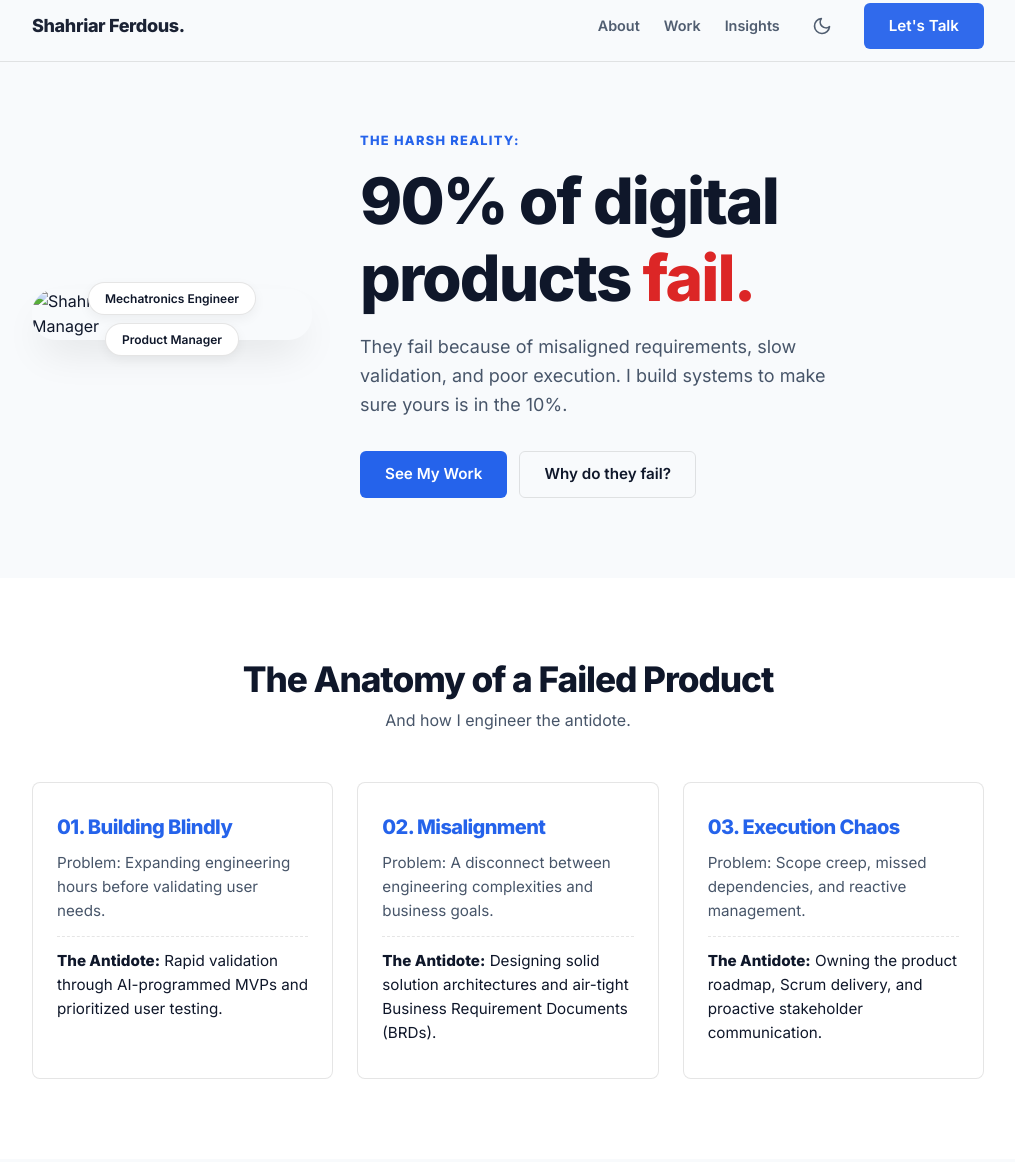
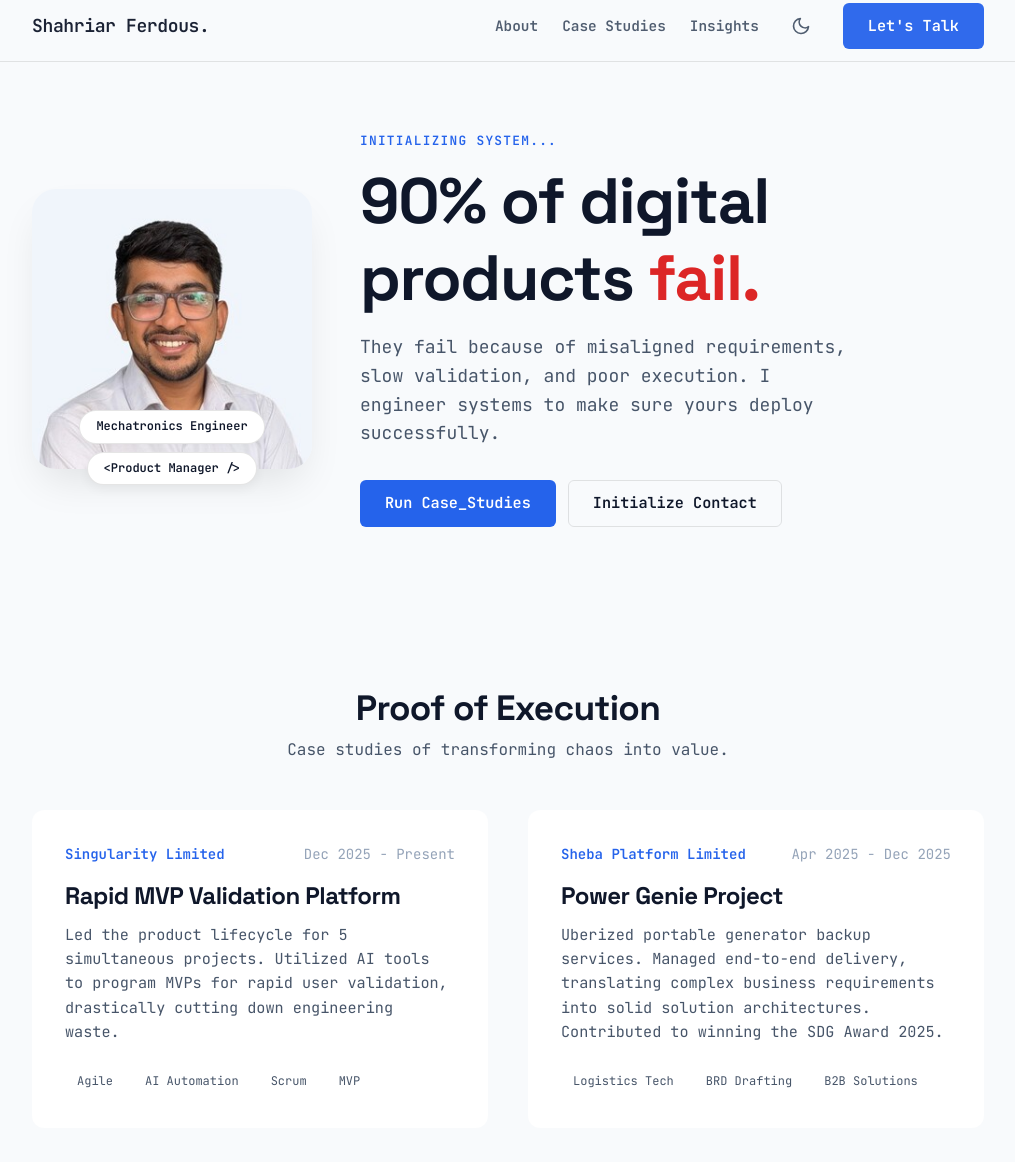
Before and after one commit to SFOcean/master-site-v1.0, a plain HTML site: page index.html in a window 1280 px wide. Shown: the part 9-1171 px from the top of the page, without its empty margins (132-1147 px from the left). Drawn offline with Linux system fonts and the light colour scheme.

Commit message:
feat: Techish redesign v1.2.0 (JetBrains Mono + Space Grotesk, Anatomy removed)

```diff
--- a/css/style.css
+++ b/css/style.css
@@ -18,7 +18,8 @@
     --border-color: rgba(0, 0, 0, 0.1);
 
     /* Typography */
-    --font-sans: 'Inter', system-ui, sans-serif;
+    --font-mono: 'JetBrains Mono', monospace;
+    --font-sans: 'Space Grotesk', system-ui, sans-serif;
 
     /* Spacing */
     --container-max: 1000px;
@@ -29,18 +30,20 @@
 [data-theme="dark"] {
     /* Dark Theme */
     --bg-primary: #0a0a0a;
-    --bg-secondary: #141414;
-    --bg-card: #1e1e1e;
+    --bg-secondary: #0f1115;
+    /* Slightly cooler dark for tech vibe */
+    --bg-card: #16181d;
 
-    --text-primary: #f5f5f5;
-    --text-secondary: #a3a3a3;
-    --text-muted: #737373;
+    --text-primary: #f8fafc;
+    --text-secondary: #94a3b8;
+    --text-muted: #64748b;
 
     --accent: #3b82f6;
-    --accent-hover: #2563eb;
+    --accent-hover: #60a5fa;
     --danger: #ef4444;
 
-    --border-color: rgba(255, 255, 255, 0.05);
+    --border-color: rgba(255, 255, 255, 0.08);
+    /* Slightly more visible border */
 }
 
 /* =========================================
@@ -57,22 +60,25 @@ html {
 }
 
 body {
-    font-family: var(--font-sans);
+    font-family: var(--font-mono);
     background-color: var(--bg-primary);
     color: var(--text-primary);
     line-height: 1.6;
     -webkit-font-smoothing: antialiased;
     transition: background-color 0.3s ease, color 0.3s ease;
+    font-size: 0.95rem;
+    /* Slightly smaller base for mono font */
 }
 
 h1,
 h2,
 h3,
 h4 {
+    font-family: var(--font-sans);
     color: var(--text-primary);
     line-height: 1.2;
-    font-weight: 800;
-    letter-spacing: -0.03em;
+    font-weight: 700;
+    letter-spacing: -0.02em;
 }
 
 a {
--- a/index.html
+++ b/index.html
@@ -7,10 +7,12 @@
     <title>Shahriar Ferdous | Product Manager</title>
     <!-- CSS -->
     <link rel="stylesheet" href="css/style.css">
-    <!-- Google Fonts: Inter -->
+    <!-- Google Fonts: Space Grotesk & JetBrains Mono -->
     <link rel="preconnect" href="https://fonts.googleapis.com">
     <link rel="preconnect" href="https://fonts.gstatic.com" crossorigin>
-    <link href="https://fonts.googleapis.com/css2?family=Inter:wght@300;400;600;800&display=swap" rel="stylesheet">
+    <link
+        href="https://fonts.googleapis.com/css2?family=JetBrains+Mono:wght@400;600&family=Space+Grotesk:wght@500;700&display=swap"
+        rel="stylesheet">
 </head>
 
 <body>
@@ -21,7 +23,7 @@
             <a href="#" class="logo">Shahriar Ferdous.</a>
             <nav class="nav">
                 <a href="#about">About</a>
-                <a href="#projects">Work</a>
+                <a href="#projects">Case Studies</a>
                 <a href="#insights">Insights</a>
                 <button id="theme-toggle" class="theme-btn" aria-label="Toggle theme">
                     <svg class="sun-icon" xmlns="http://www.w3.org/2000/svg" width="20" height="20" viewBox="0 0 24 24"
@@ -59,51 +61,20 @@
                         <img src="assets/profile.jpg" alt="Shahriar Ferdous - Product Manager" class="profile-img">
                         <div class="hero-badges">
                             <span class="badge">Mechatronics Engineer</span>
-                            <span class="badge">Product Manager</span>
+                            <span class="badge">&lt;Product Manager /&gt;</span>
                         </div>
                     </div>
 
                     <!-- Right: Content -->
                     <div class="hero-content">
-                        <p class="eyebrow">The harsh reality:</p>
+                        <p class="eyebrow">Initializing system...</p>
                         <h1 class="hero-title">90% of digital products <span class="highlight">fail.</span></h1>
                         <p class="hero-subtitle">They fail because of misaligned requirements, slow validation, and poor
-                            execution. I build systems to make sure yours is in the 10%.</p>
+                            execution. I engineer systems to make sure yours deploy successfully.</p>
                         <div class="hero-actions">
-                            <a href="#projects" class="btn btn-primary">See My Work</a>
-                            <a href="#anatomy" class="btn btn-secondary">Why do they fail?</a>
+                            <a href="#projects" class="btn btn-primary">Run Case_Studies</a>
+                            <a href="#contact" class="btn btn-secondary">Initialize Contact</a>
                         </div>
-                    </div>
-                </div>
-            </div>
-        </section>
-
-        <!-- Anatomy of Failure Section -->
-        <section class="anatomy" id="anatomy">
-            <div class="container">
-                <div class="section-header">
-                    <h2>The Anatomy of a Failed Product</h2>
-                    <p>And how I engineer the antidote.</p>
-                </div>
-                <div class="anatomy-grid">
-                    <div class="anatomy-card">
-                        <h3>01. Building Blindly</h3>
-                        <p class="problem">Problem: Expanding engineering hours before validating user needs.</p>
-                        <p class="solution"><strong>The Antidote:</strong> Rapid validation through AI-programmed MVPs
-                            and prioritized user testing.</p>
-                    </div>
-                    <div class="anatomy-card">
-                        <h3>02. Misalignment</h3>
-                        <p class="problem">Problem: A disconnect between engineering complexities and business goals.
-                        </p>
-                        <p class="solution"><strong>The Antidote:</strong> Designing solid solution architectures and
-                            air-tight Business Requirement Documents (BRDs).</p>
-                    </div>
-                    <div class="anatomy-card">
-                        <h3>03. Execution Chaos</h3>
-                        <p class="problem">Problem: Scope creep, missed dependencies, and reactive management.</p>
-                        <p class="solution"><strong>The Antidote:</strong> Owning the product roadmap, Scrum delivery,
-                            and proactive stakeholder communication.</p>
                     </div>
                 </div>
             </div>
```
Also changed, not shown: assets/profile.jpg (added).
